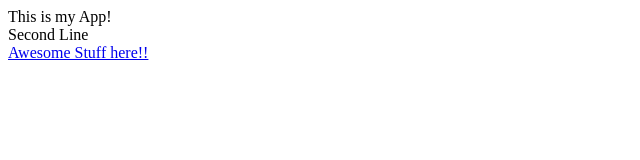
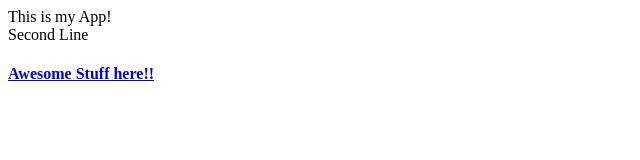
Before and after one commit to ChipMinder/api, a plain HTML site: page index.html in a window 1280 px wide. Shown: the whole page, without its empty margins (0-640 px from the left). Drawn offline with Linux system fonts and the light colour scheme.

Commit message:
Update index.html

```diff
--- a/index.html
+++ b/index.html
@@ -5,6 +5,6 @@
     <body>
         This is my App!<br>
         Second Line<br>
-		<a href="https://rogerdudler.github.io/git-guide/">Awesome Stuff here!!</a>
+	    <h4><a href="https://rogerdudler.github.io/git-guide/">Awesome Stuff here!!</a></h4>
     </body>
 </html>
```
